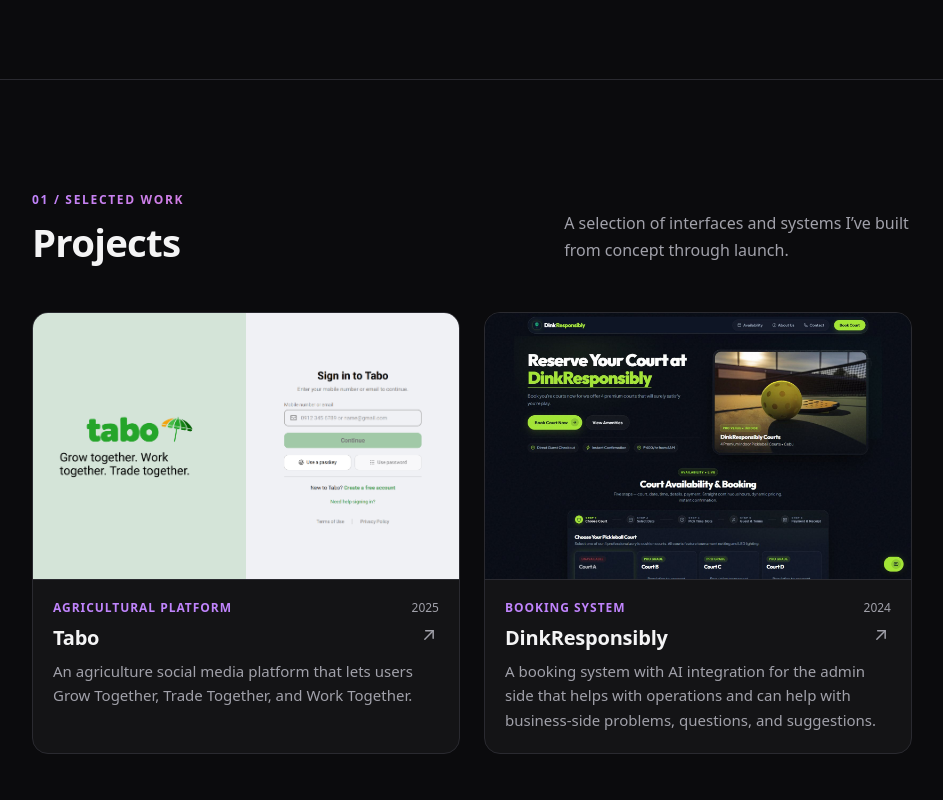
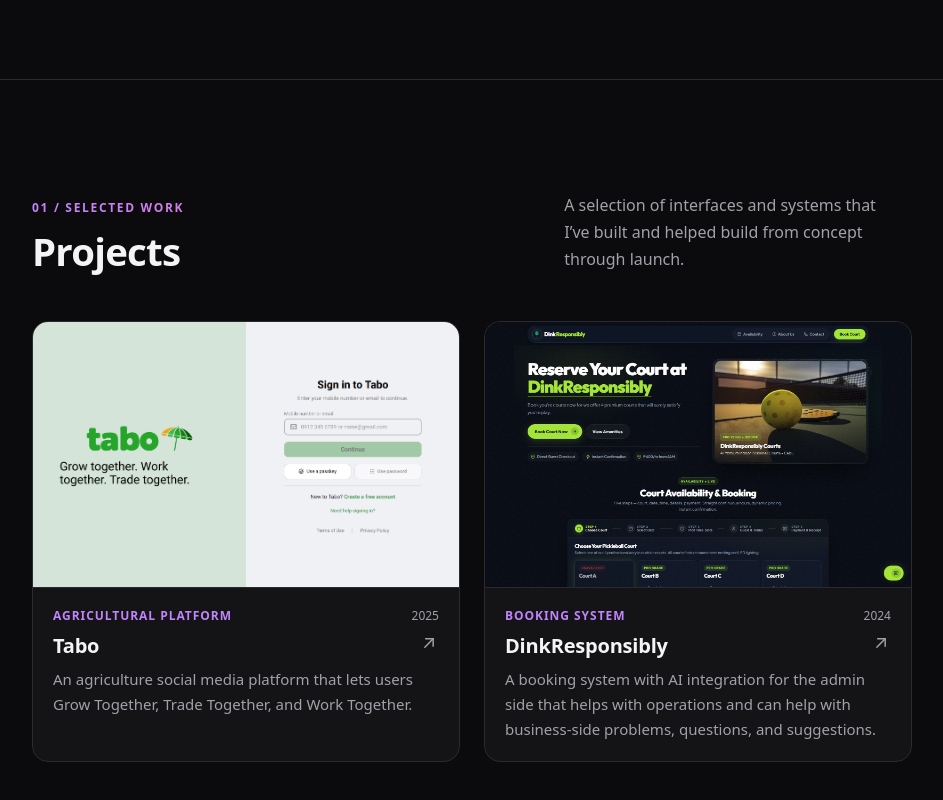
Before and after one commit to GTGUY652/MyPortfolio, a React (Vite) app: page / in a window 1280 px wide. Shown: the part 1116-1916 px from the top of the page, without its empty margins (168-1111 px from the left). Built offline with nearby package versions, Linux system fonts and the light colour scheme.

Commit message:
content(projects): update section intro

```diff
--- a/src/data/content.ts
+++ b/src/data/content.ts
@@ -102,7 +102,7 @@
   label: 'Selected work',
   title: 'Projects',
   intro:
-    'A selection of interfaces and systems I’ve built from concept through launch.',
+    'A selection of interfaces and systems that I’ve built and helped build from concept through launch.',
 }
 
 const projects: ProjectItem[] = [
```
